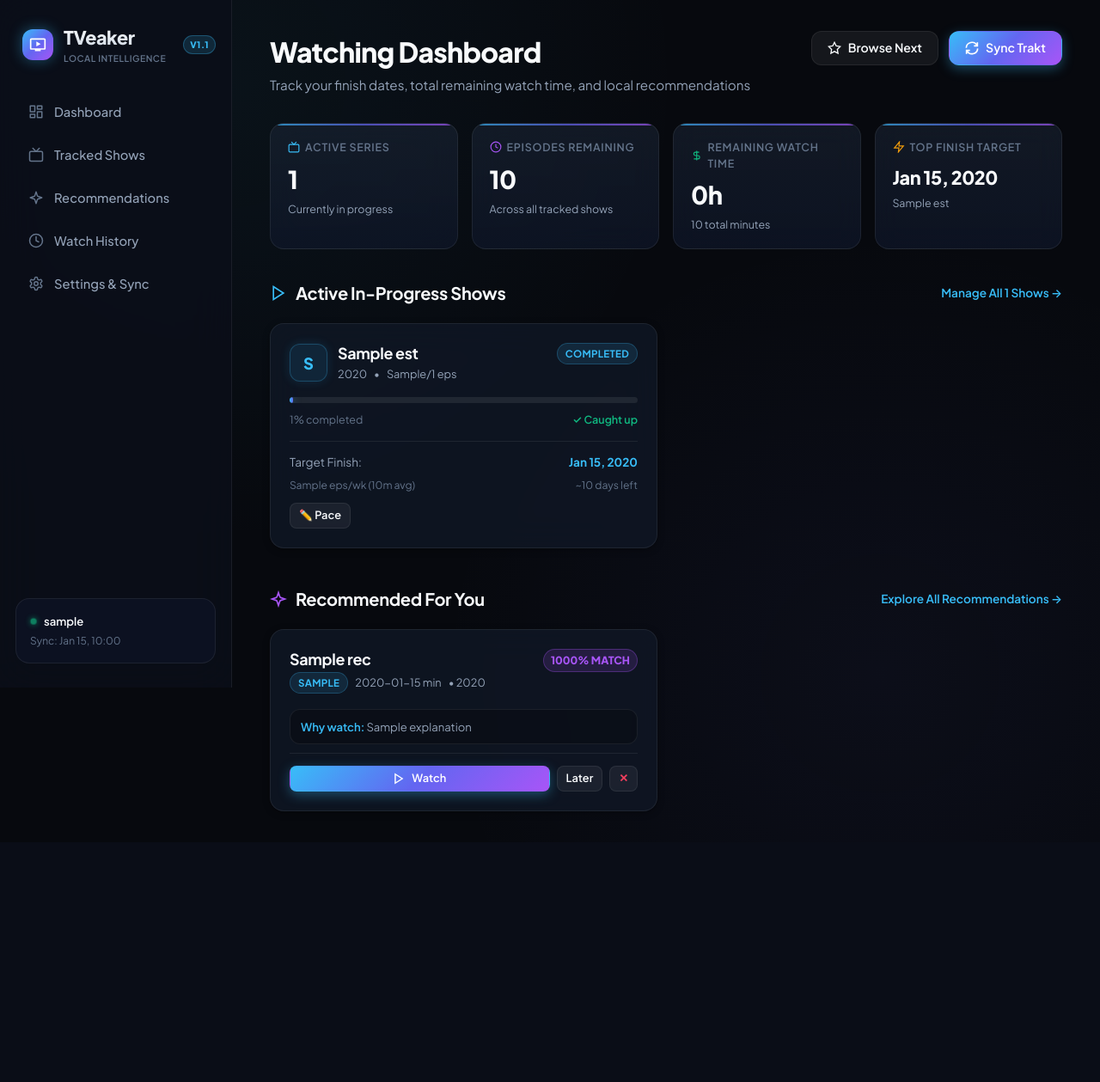
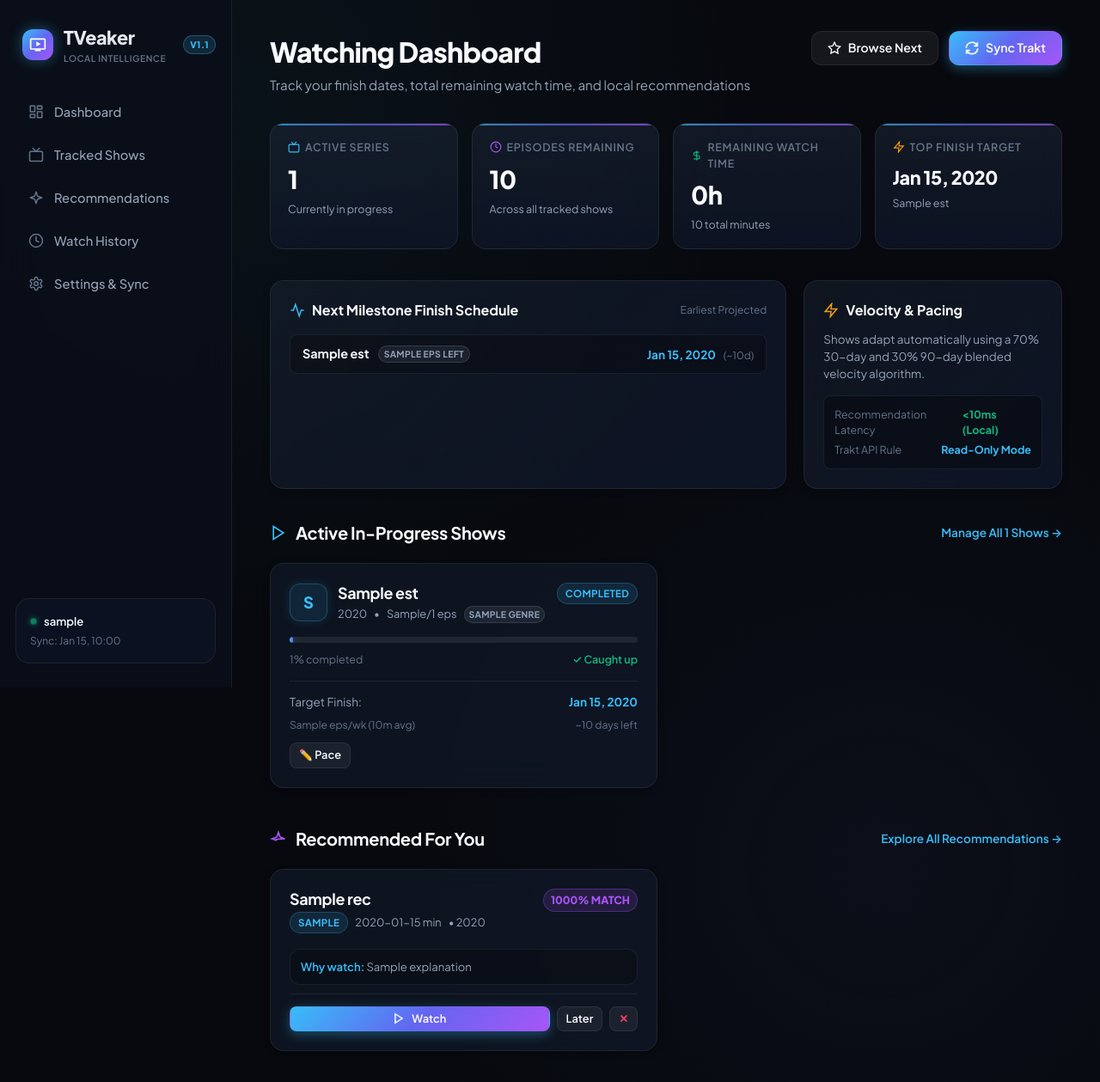
Before and after one commit to sbilogic/TVeaker, a Python web app: template src/tveaker/web/templates/dashboard.html in a window 1280 px wide. Shown: the whole page at 86% size. Before the commit the page ends 945 px from the top, so only its background shows below. Run offline with Jinja, Linux system fonts and the light colour scheme; the template is opened without the code that fills it: most values are stand-ins (such as "Sample title", 1, 10 or a date in 2020).

Commit message:
feat(ui): genre inference and Bento analytics schedule on dashboard

```diff
--- a/src/tveaker/estimator/estimator.py
+++ b/src/tveaker/estimator/estimator.py
@@ -1,7 +1,7 @@
 """Show finish date and catch-up estimation engine."""
 
 import math
-from dataclasses import dataclass
+from dataclasses import dataclass, field
 from datetime import datetime, timedelta
 from typing import Protocol
 
@@ -39,6 +39,7 @@ class ShowEstimate:
     days_to_finish: int | None
     is_caught_up: bool
     next_air_date: datetime | None
+    genres: list[str] = field(default_factory=list)
 
 
 class FinishEstimator(Protocol):
@@ -138,6 +139,7 @@ class ShowFinishEstimator:
                 days_to_finish=days_to_finish,
                 is_caught_up=is_caught_up,
                 next_air_date=counts.next_air_date,
+                genres=media.genres,
             )
 
     def estimate_all(self, status: str | None = None) -> list[ShowEstimate]:
--- a/src/tveaker/web/templates/dashboard.html
+++ b/src/tveaker/web/templates/dashboard.html
@@ -80,6 +80,62 @@
 </div>
 {% endif %}
 
+<!-- Bento Analytics Bar -->
+{% if estimates %}
+<div class="grid" style="grid-template-columns: 2fr 1fr; gap: 20px; margin-bottom: 36px;">
+  <!-- Upcoming Finish Milestones -->
+  <div class="card" style="background: linear-gradient(135deg, rgba(30, 41, 59, 0.4) 0%, rgba(15, 23, 42, 0.8) 100%);">
+    <div style="display: flex; justify-content: space-between; align-items: center; margin-bottom: 16px;">
+      <h3 style="font-size: 1rem; font-weight: 700; color: var(--text-primary); display: flex; align-items: center; gap: 8px;">
+        <svg width="18" height="18" viewBox="0 0 24 24" fill="none" stroke="var(--accent-cyan)" stroke-width="2"><polyline points="22 12 18 12 15 21 9 3 6 12 2 12"></polyline></svg>
+        Next Milestone Finish Schedule
+      </h3>
+      <span style="font-size: 0.75rem; color: var(--text-muted);">Earliest Projected</span>
+    </div>
+
+    <div style="display: flex; flex-direction: column; gap: 10px;">
+      {% for est in estimates[:4] %}
+      <div style="display: flex; justify-content: space-between; align-items: center; background: rgba(0, 0, 0, 0.25); padding: 10px 14px; border-radius: var(--radius-sm); border: 1px solid var(--border-subtle);">
+        <div style="display: flex; align-items: center; gap: 10px;">
+          <span style="font-weight: 700; color: var(--text-primary); font-size: 0.9rem;">{{ est.title }}</span>
+          <span class="badge badge-secondary" style="font-size: 0.65rem; padding: 1px 6px;">{{ est.remaining_episodes }} eps left</span>
+        </div>
+        <div style="text-align: right;">
+          {% if est.estimated_finish_date %}
+            <strong style="color: var(--accent-cyan); font-size: 0.85rem;">{{ est.estimated_finish_date.strftime('%b %d, %Y') }}</strong>
+            <span style="color: var(--text-muted); font-size: 0.75rem; margin-left: 6px;">(~{{ est.days_to_finish }}d)</span>
+          {% else %}
+            <span style="color: var(--success); font-size: 0.85rem; font-weight: 600;">Caught Up</span>
+          {% endif %}
+        </div>
+      </div>
+      {% endfor %}
+    </div>
+  </div>
+
+  <!-- Viewing Speed & Pace Health -->
+  <div class="card" style="background: linear-gradient(135deg, rgba(30, 41, 59, 0.4) 0%, rgba(15, 23, 42, 0.8) 100%);">
+    <h3 style="font-size: 1rem; font-weight: 700; color: var(--text-primary); margin-bottom: 12px; display: flex; align-items: center; gap: 8px;">
+      <svg width="18" height="18" viewBox="0 0 24 24" fill="none" stroke="var(--warning)" stroke-width="2"><polygon points="13 2 3 14 12 14 11 22 21 10 12 10 13 2"></polygon></svg>
+      Velocity & Pacing
+    </h3>
+    <div style="font-size: 0.84rem; color: var(--text-secondary); line-height: 1.5; margin-bottom: 14px;">
+      Shows adapt automatically using a 70% 30-day and 30% 90-day blended velocity algorithm.
+    </div>
+    <div style="background: rgba(0, 0, 0, 0.3); border: 1px solid var(--border-subtle); padding: 12px; border-radius: var(--radius-sm); margin-top: auto;">
+      <div style="display: flex; justify-content: space-between; font-size: 0.78rem; color: var(--text-muted); margin-bottom: 4px;">
+        <span>Recommendation Latency</span>
+        <strong style="color: var(--success);">&lt;10ms (Local)</strong>
+      </div>
+      <div style="display: flex; justify-content: space-between; font-size: 0.78rem; color: var(--text-muted);">
+        <span>Trakt API Rule</span>
+        <strong style="color: var(--accent-cyan);">Read-Only Mode</strong>
+      </div>
+    </div>
+  </div>
+</div>
+{% endif %}
+
 <!-- Active In-Progress Shows Grid -->
 <div class="section-header">
   <h2 class="section-title">
@@ -106,6 +162,9 @@
             <span>{{ est.year or '' }}</span>
             <span>•</span>
             <span>{{ est.watched_episodes }}/{{ est.total_episodes }} eps</span>
+            {% if est.genres %}
+              <span class="badge badge-secondary" style="font-size: 0.65rem; padding: 1px 5px;">{{ est.genres[0] }}</span>
+            {% endif %}
           </div>
         </div>
       </div>
@@ -173,7 +232,7 @@
 <!-- Top Personalized Recommendations -->
 <div class="section-header">
   <h2 class="section-title">
-    <svg width="20" height="20" viewBox="0 0 24 24" fill="none" stroke="var(--accent-purple)" stroke-width="2"><path d="m12 3-1.912 5.813a2 2 0 0 1-1.275 1.275L3 12l5.813 1.912a2 2 0 0 1 1.275 1.275L12 21l1.912-5.813a2 2 0 0 1 1.275-1.275L21 12l-5.813-1.912a2 2 0 0 1-1.275-1.275L12 3Z"/></svg>
+    <svg width="20" height="20" viewBox="0 0 24 24" fill="none" stroke="var(--accent-purple)" stroke-width="2"><path d="m12 3-1.912 5.813a2 2 0 0 1-1.275 1.275L3 12l5.813 1.912a2 2 0 0 1 1.275-1.275L21 12l-5.813-1.912a2 2 0 0 1-1.275-1.275L12 3Z"/></svg>
     Recommended For You
   </h2>
   <a href="/recommendations" style="color: var(--accent-cyan); text-decoration: none; font-size: 0.85rem; font-weight: 600;">
```
Also changed, not shown: src/tveaker/sync/export_importer.py (+54 -0 lines).
